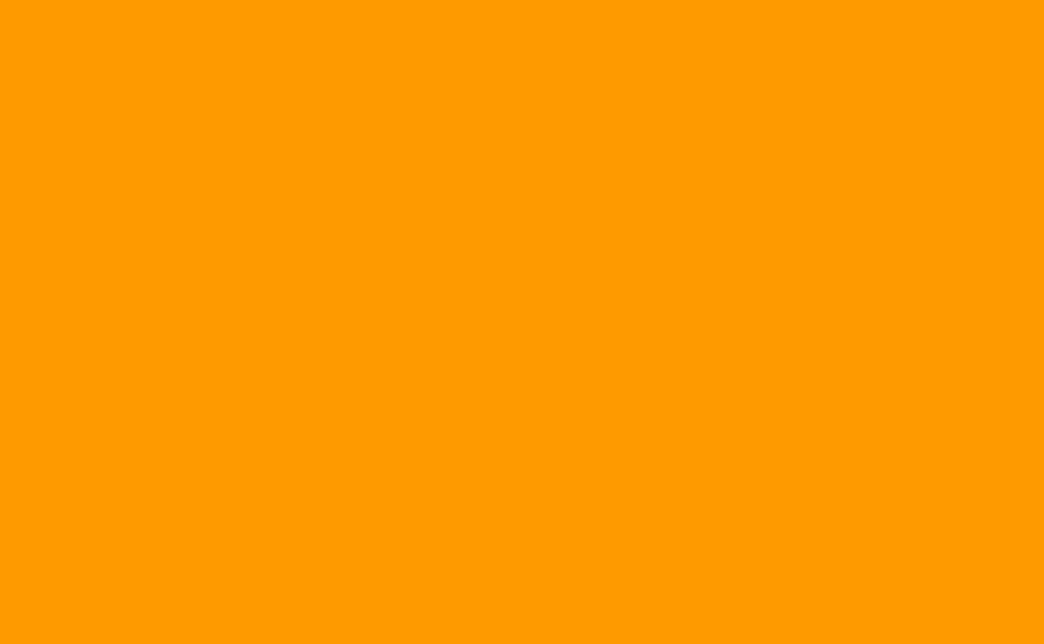
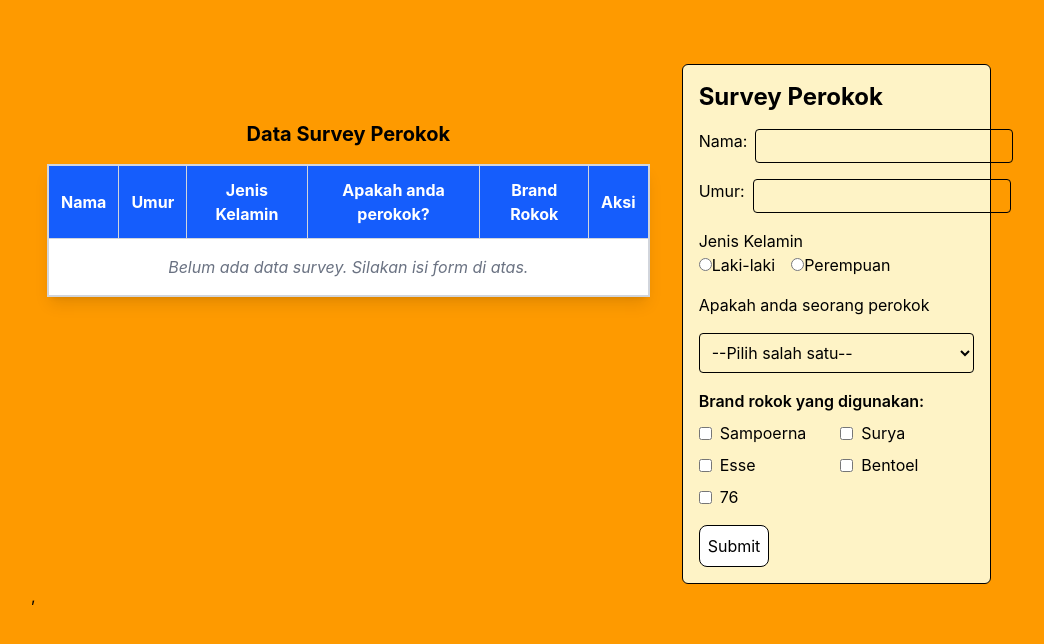
Before and after one commit to iamhanif11/koda-b7-react, a React (Vite) app: page /survey in a window 1280 px wide. Before the commit this address had no page. Shown: the top 644 px of the page, without its empty margins (129-1173 px from the left). Built offline with nearby package versions, Linux system fonts and the light colour scheme.

Commit message:
feat: add survey rokok with redux toolkit

```diff
--- a/package.json
+++ b/package.json
@@ -10,9 +10,11 @@
     "preview": "vite preview"
   },
   "dependencies": {
+    "@reduxjs/toolkit": "^2.11.2",
     "@tailwindcss/vite": "^4.2.2",
     "react": "^19.2.4",
     "react-dom": "^19.2.4",
+    "react-redux": "^9.2.0",
     "react-router": "^7.13.2",
     "slugify": "^1.6.9",
     "tailwindcss": "^4.2.2"
--- a/src/AppRouter.jsx
+++ b/src/AppRouter.jsx
@@ -9,6 +9,7 @@ import DetailChara from "./components/DetailChara";
 import FetchTest from "./components/Fetchtest";
 import { Login } from "./pages/FormContext";
 import { EditProfile } from "./pages/Profile";
+import SurveyPage from "./pages/SurveyPage";
 
 
 
@@ -44,6 +45,7 @@ function AppRouter() {
       <Route path="/fetchtest" element={<FetchTest/>}></Route>
       <Route path="/edit-profile" element={<EditProfile/>}></Route>
       <Route path="/login" element={<Login/>}></Route>
+      <Route path="/survey" element={<SurveyPage/>}></Route>
     </Routes>
   );
 }
--- /dev/null
+++ b/src/components/Survey.jsx
@@ -0,0 +1,148 @@
+import { useDispatch } from "react-redux";
+import { addSurvey } from "../redux/slices/surveySlice";
+import { useState } from "react";
+
+function Survey() {
+  const dispatch = useDispatch();
+  const [nama, setNama] = useState("");
+  const [umur, setUmur] = useState("");
+  const [gender, setGender] = useState("");
+  const [perokok, setPerokok] = useState("");
+  const [brands, setBrands] = useState([]);
+
+  const handleCheckBox = (e) => {
+    const { value, checked } = e.target;
+    if (checked) {
+      setBrands([...brands, value]);
+    } else {
+      setBrands(brands.filter((b) => b !== value));
+    }
+  };
+
+  const handleSubmit = (e) => {
+    e.preventDefault();
+
+    const newData = {
+      nama,
+      umur,
+      gender,
+      perokok,
+      brands: brands.join(", "),
+    };
+
+    dispatch(addSurvey(newData));
+
+    setNama("");
+    setUmur("");
+    setBrands("");
+  };
+
+  return (
+    <>
+      <div className=" border p-4 bg-amber-100 rounded-md gap-1 max-w-xl mx-auto">
+        <h1 className="font-bold text-2xl mb-4">Survey Perokok</h1>
+        <form onSubmit={handleSubmit} className="flex flex-col gap-4 ">
+          <div className="flex gap-2">
+            <label htmlFor="nama">Nama: </label>
+            <input
+              type="text"
+              id="nama"
+              className="border p-1 rounded focus outline-amber-500"
+              value={nama}
+              onChange={(e) => setNama(e.target.value)}
+              required
+            />
+          </div>
+
+          <div className="flex gap-2">
+            <label htmlFor="umur">Umur: </label>
+            <input
+              type="number"
+              id="umur"
+              className="border p-1 rounded focus outline-amber-500"
+              value={umur}
+              onChange={(e) => setUmur(e.target.value)}
+              required
+            />
+          </div>
+
+          <div>
+            <label>Jenis Kelamin</label>
+
+            <div className="flex gap-4">
+              <label>
+                <input
+                  type="radio"
+                  name="gender"
+                  value="Laki-laki"
+                  onChange={(e) => setGender(e.target.value)}
+                />
+                Laki-laki
+              </label>
+
+              <label>
+                <input
+                  type="radio"
+                  name="gender"
+                  value="Perempuan"
+                  onChange={(e) => setGender(e.target.value)}
+                />
+                Perempuan
+              </label>
+            </div>
+          </div>
+
+          <div className="flex flex-col gap-4">
+            <label htmlFor="perokok">Apakah anda seorang perokok</label>
+            <select
+              name="andaPerokok"
+              id="perokok"
+              className="p-2 border rounded focus:outline-amber-500"
+              value={perokok}
+              onChange={(e) => setPerokok(e.target.value)}
+              required
+            >
+              <option value="" disabled>
+                --Pilih salah satu--
+              </option>
+              <option value="Ya">Ya</option>
+              <option value="Tidak">Tidak</option>
+            </select>
+          </div>
+
+          <div>
+            <label className="font-semibold block mb-2">
+              Brand rokok yang digunakan:
+            </label>
+            <div className="grid grid-cols-2 gap-2">
+              {["Sampoerna", "Surya", "Esse", "Bentoel", "76"].map((brand) => (
+                <label
+                  key={brand}
+                  className="flex items-center gap-2 cursor-pointer"
+                >
+                  <input
+                    type="checkbox"
+                    value={brand}
+
+                    onChange={handleCheckBox}
+
+                    checked={brands.includes(brand)}
+                  />
+                  {brand}
+                </label>
+              ))}
+            </div>
+          </div>
+
+          <div>
+            <button type="submit" className="border bg-white p-2 rounded-lg">
+              Submit
+            </button>
+          </div>
+        </form>
+      </div>
+    </>
+  );
+}
+
+export default Survey;
--- /dev/null
+++ b/src/components/TableSurvey.jsx
@@ -0,0 +1,64 @@
+import { useSelector, useDispatch } from 'react-redux';
+import { removeSurvey } from "../redux/slices/surveySlice";
+
+function TableSurvey() {
+
+  const listSurvey = useSelector((state) => state.survey.listSurvey);
+  console.log(listSurvey)
+  const dispatch = useDispatch();
+
+  return (
+    <div className="mt-10 p-4">
+      <table className="min-w-full border-collapse border-2 border-gray-300 shadow-lg">
+        <caption className="mb-4 text-xl font-bold ">
+          Data Survey Perokok
+        </caption>
+        <thead>
+          <tr className="bg-blue-600 text-white">
+            <th className="border border-gray-300 p-3">Nama</th>
+            <th className="border border-gray-300 p-3">Umur</th>
+            <th className="border border-gray-300 p-3">Jenis Kelamin</th>
+            <th className="border border-gray-300 p-3">Apakah anda perokok?</th>
+            <th className="border border-gray-300 p-3">Brand Rokok</th>
+            <th className="border border-gray-300 p-3">Aksi</th>
+          </tr>
+        </thead>
+        <tbody className="text-center bg-white">
+          {listSurvey.length === 0 ? (
+            <tr>
+              <td colSpan="6" className="p-4 text-gray-500 italic">
+                Belum ada data survey. Silakan isi form di atas.
+              </td>
+            </tr>
+          ) : (
+            listSurvey.map((data) => (
+              <tr key={data.id} className="hover:bg-amber-50">
+                <td className="border border-gray-300 p-2">{data.nama}</td>
+                <td className="border border-gray-300 p-2">{data.umur}</td>
+                <td className="border border-gray-300 p-2">{data.gender}</td>
+                <td className="border border-gray-300 p-2">
+                  <span>
+                    {data.perokok}
+                  </span>
+                </td>
+                <td className="border border-gray-300 p-2">
+                  {data.perokok === 'Ya' ? data.brands : '-'}
+                </td>
+                <td className="border border-gray-300 p-2">
+                  <button
+                    onClick={() => dispatch(removeSurvey(data.id))}
+                    className="bg-red-500 text-white px-3 py-1 rounded hover:bg-red-700 text-sm"
+                  >
+                    Hapus
+                  </button>
+                </td>
+              </tr>
+            ))
+          )}
+        </tbody>
+      </table>
+    </div>
+  );
+}
+
+export default TableSurvey;
--- a/src/components/layout/Navbar.jsx
+++ b/src/components/layout/Navbar.jsx
@@ -1,6 +1,7 @@
 import { useContext } from "react";
 import { NavLink } from "react-router";
-import LoginContext from "../../context/loginContext";
+import LoginContext from "../../context/logincontext";
+
 
 function Navbar() {
     const { user, logout, editProfile } = useContext(LoginContext)
--- /dev/null
+++ b/src/pages/SurveyPage.jsx
@@ -0,0 +1,20 @@
+import Survey from "../components/Survey";
+import TableSurvey from "../components/TableSurvey";
+
+function SurveyPage() {
+  return (
+    <>
+      <div className="grid grid-cols-3 gap-4">
+        <div className="col-span-2">
+          <TableSurvey />
+        </div>
+
+        <div>
+          <Survey />
+        </div>
+      </div>
+    </>
+  );
+}
+
+export default SurveyPage;
--- /dev/null
+++ b/src/redux/slices/surveySlice.js
@@ -0,0 +1,23 @@
+import { createSlice } from "@reduxjs/toolkit";
+
+const initialState = {listSurvey:[]}
+
+const surveySlice = createSlice({
+    name: 'survey',
+    initialState,
+
+    reducers: {
+        addSurvey: (state, action) => {
+            state.listSurvey.push(action.payload)
+        },
+
+        removeSurvey: (state, action) => {
+            state.listSurvey.filter(
+                (item) => item.id !== action.payload
+            )
+        }
+    }
+})
+
+export const {addSurvey, removeSurvey} = surveySlice.actions
+export default surveySlice.reducer;
--- /dev/null
+++ b/src/redux/store.js
@@ -0,0 +1,10 @@
+import { configureStore } from "@reduxjs/toolkit";
+import surveyReducer from "./slices/surveySlice"
+
+const store= configureStore({
+    reducer: {
+        survey: surveyReducer
+    }
+})
+
+export default store
```
Also changed, not shown: src/main.jsx (+6 -1 lines), 1 other file (tests, documents, lock files or other folders).
